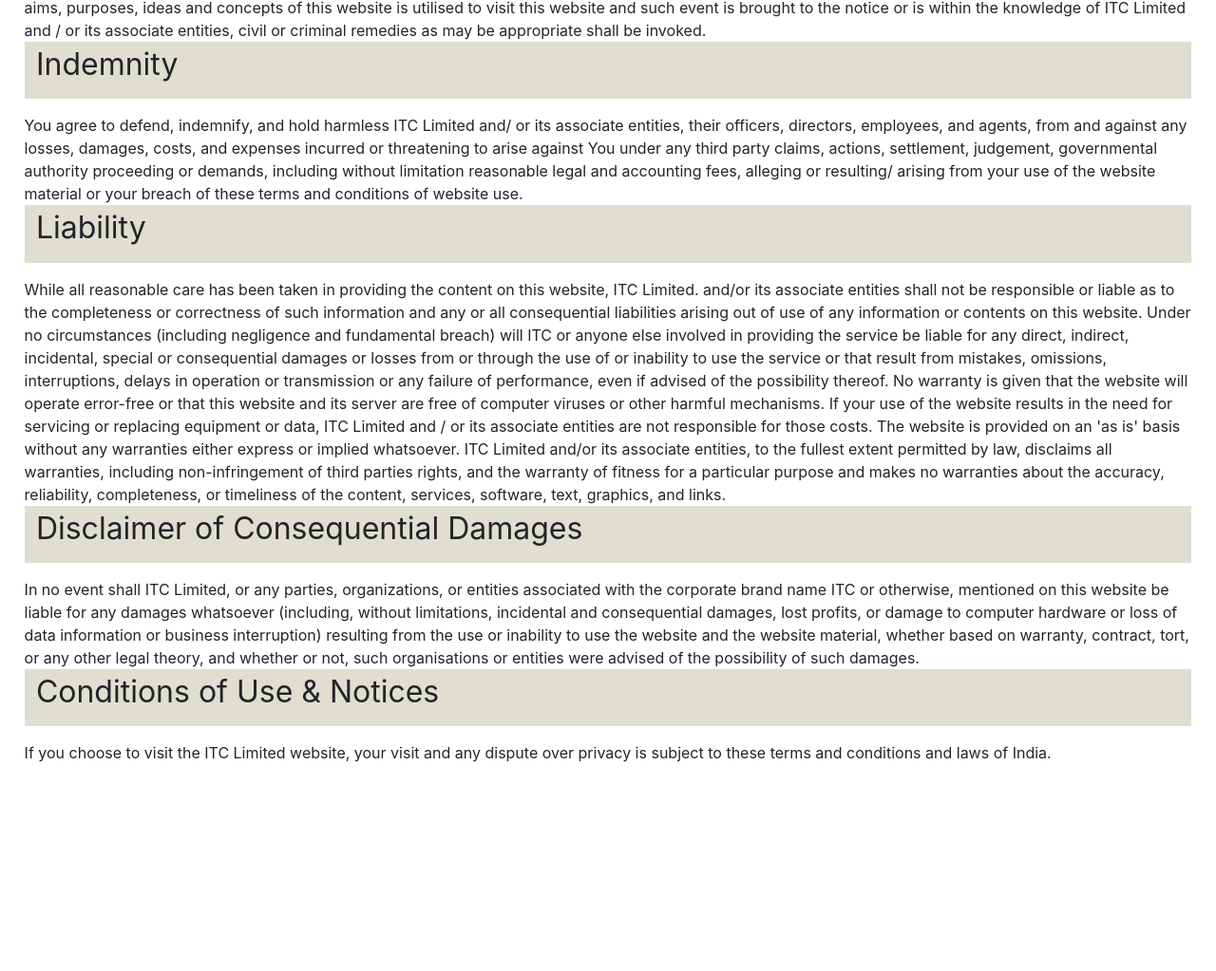
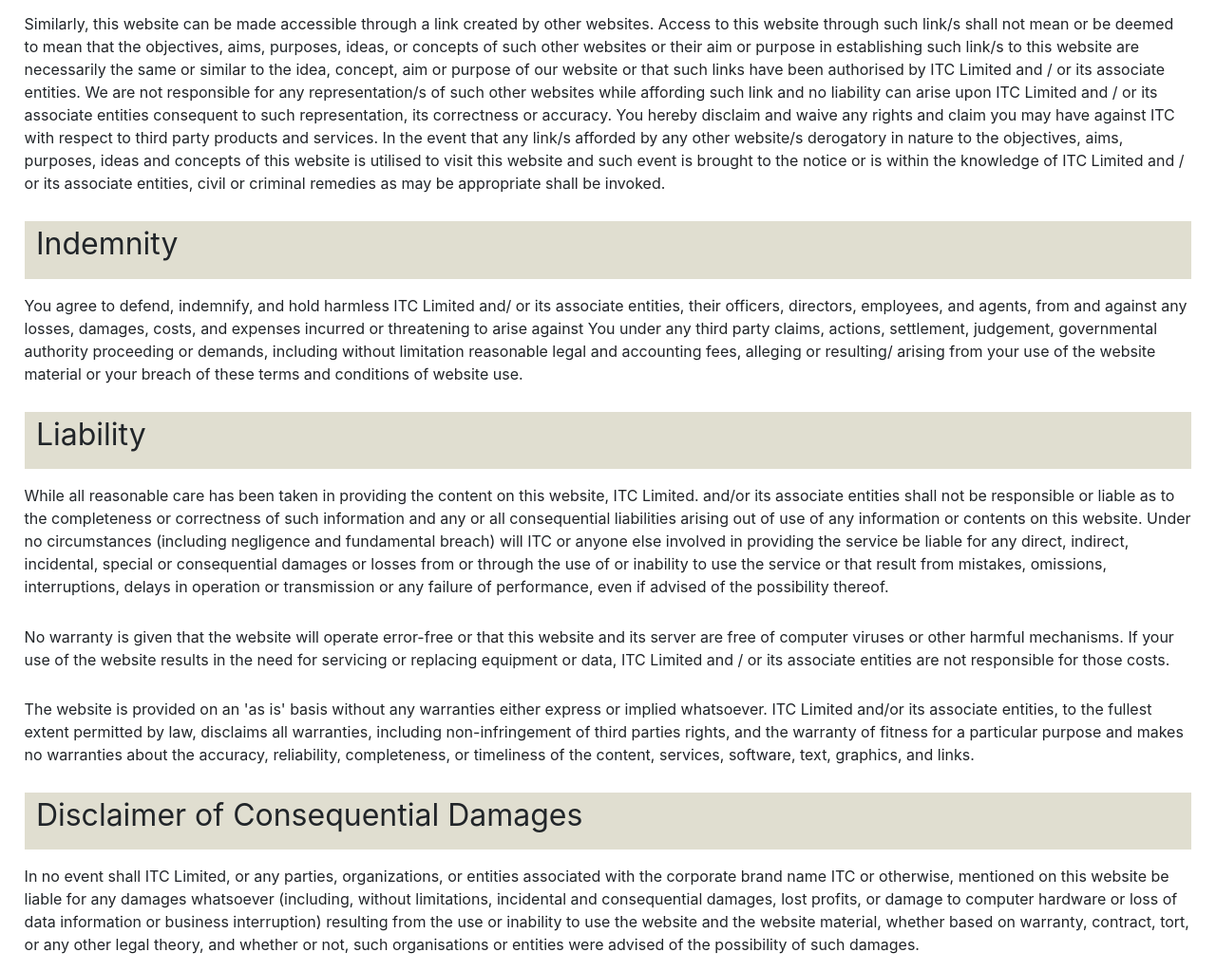
Before and after one commit to vk31298/JSR-Continental, a plain HTML site: page termsandcondition.html in a window 1280 px wide. Shown: the part 1395-2418 px from the top of the page at 95% size. Before the commit the page ends 2226 px from the top, so only its background shows below. Drawn offline with Linux system fonts and the light colour scheme.

Commit message:
Update termsandcondition.html

```diff
--- a/termsandcondition.html
+++ b/termsandcondition.html
@@ -45,14 +45,14 @@
 	<p id="cpp">TERMS OF USE</p>
 <p class="st">Terms and Conditions of Website Use</p>
 
-This page states the Terms and Conditions under which you (Visitor) may visit this website. Please read this page carefully. If you do not accept the Terms and Conditions stated here, we would request you to exit this site. ITC Limited, any of its business divisions and / or its subsidiaries, associate companies or subsidiaries to subsidiaries or such other investment companies (in India or abroad) reserve their respective rights to revise these Terms and Conditions at any time by updating this posting. You should visit this page periodically to re-appraise yourself of the Terms and Conditions, because they are binding on all users of this website.
+<p class="para"> This page states the Terms and Conditions under which you (Visitor) may visit this website. Please read this page carefully. If you do not accept the Terms and Conditions stated here, we would request you to exit this site. ITC Limited, any of its business divisions and / or its subsidiaries, associate companies or subsidiaries to subsidiaries or such other investment companies (in India or abroad) reserve their respective rights to revise these Terms and Conditions at any time by updating this posting. You should visit this page periodically to re-appraise yourself of the Terms and Conditions, because they are binding on all users of this website.</p>
 
 
 <p class="st">Use of Content</p>
 
-All logos, brands, and marks appearing on this site, except as otherwise noted, are properties either owned or used under license, by ITC Limited and / or its associate entities who feature on this website. The use of these properties or any other content on this site, except as provided in these terms and conditions or the site content, is strictly prohibited.
+<p class="para">All logos, brands, and marks appearing on this site, except as otherwise noted, are properties either owned or used under license, by ITC Limited and / or its associate entities who feature on this website. The use of these properties or any other content on this site, except as provided in these terms and conditions or the site content, is strictly prohibited.</p>
 
-You may not sell or modify the content of this website or reproduce, display, publicly perform, distribute, or otherwise use the materials in any way for any public or commercial purpose without the respective organization’s or entity’s written permission.
+<p class="para">You may not sell or modify the content of this website or reproduce, display, publicly perform, distribute, or otherwise use the materials in any way for any public or commercial purpose without the respective organization’s or entity’s written permission.</p>
 
 
 
@@ -77,28 +77,28 @@
 
 <p class="st">Links to/from other Websites</p>
 
-This website contains links to other websites. These links are provided solely as a convenience to you. Wherever such link/s lead to sites that do not belong to ITC Limited and / or its associate entities, ITC Limited is not responsible for the content of linked sites and does not make any representations regarding the security, correctness or accuracy of the content on such websites. Any reference on this website to a hypertext link, to a specific product, process, or service, or other reference to any third party products, services, or website does not constitute or imply any ownership, sponsorship, endorsement arrangement or any other relationship between ITC Limited website and anything found at such hypertext link or third party website. If you decide to access such linked websites, you do so at your own risk.
+<p class="para">This website contains links to other websites. These links are provided solely as a convenience to you. Wherever such link/s lead to sites that do not belong to ITC Limited and / or its associate entities, ITC Limited is not responsible for the content of linked sites and does not make any representations regarding the security, correctness or accuracy of the content on such websites. Any reference on this website to a hypertext link, to a specific product, process, or service, or other reference to any third party products, services, or website does not constitute or imply any ownership, sponsorship, endorsement arrangement or any other relationship between ITC Limited website and anything found at such hypertext link or third party website. If you decide to access such linked websites, you do so at your own risk.</p>
 
-Similarly, this website can be made accessible through a link created by other websites. Access to this website through such link/s shall not mean or be deemed to mean that the objectives, aims, purposes, ideas, or concepts of such other websites or their aim or purpose in establishing such link/s to this website are necessarily the same or similar to the idea, concept, aim or purpose of our website or that such links have been authorised by ITC Limited and / or its associate entities. We are not responsible for any representation/s of such other websites while affording such link and no liability can arise upon ITC Limited and / or its associate entities consequent to such representation, its correctness or accuracy. You hereby disclaim and waive any rights and claim you may have against ITC with respect to third party products and services. In the event that any link/s afforded by any other website/s derogatory in nature to the objectives, aims, purposes, ideas and concepts of this website is utilised to visit this website and such event is brought to the notice or is within the knowledge of ITC Limited and / or its associate entities, civil or criminal remedies as may be appropriate shall be invoked.
+<p class="para">Similarly, this website can be made accessible through a link created by other websites. Access to this website through such link/s shall not mean or be deemed to mean that the objectives, aims, purposes, ideas, or concepts of such other websites or their aim or purpose in establishing such link/s to this website are necessarily the same or similar to the idea, concept, aim or purpose of our website or that such links have been authorised by ITC Limited and / or its associate entities. We are not responsible for any representation/s of such other websites while affording such link and no liability can arise upon ITC Limited and / or its associate entities consequent to such representation, its correctness or accuracy. You hereby disclaim and waive any rights and claim you may have against ITC with respect to third party products and services. In the event that any link/s afforded by any other website/s derogatory in nature to the objectives, aims, purposes, ideas and concepts of this website is utilised to visit this website and such event is brought to the notice or is within the knowledge of ITC Limited and / or its associate entities, civil or criminal remedies as may be appropriate shall be invoked.</p>
 
 
 
 <p class="st">Indemnity</p>
 
-You agree to defend, indemnify, and hold harmless ITC Limited and/ or its associate entities, their officers, directors, employees, and agents, from and against any losses, damages, costs, and expenses incurred or threatening to arise against You under any third party claims, actions, settlement, judgement, governmental authority proceeding or demands, including without limitation reasonable legal and accounting fees, alleging or resulting/ arising from your use of the website material or your breach of these terms and conditions of website use.
+<p class="para">You agree to defend, indemnify, and hold harmless ITC Limited and/ or its associate entities, their officers, directors, employees, and agents, from and against any losses, damages, costs, and expenses incurred or threatening to arise against You under any third party claims, actions, settlement, judgement, governmental authority proceeding or demands, including without limitation reasonable legal and accounting fees, alleging or resulting/ arising from your use of the website material or your breach of these terms and conditions of website use. </p>
 
 <p class="st">Liability</p>
 
-While all reasonable care has been taken in providing the content on this website, ITC Limited. and/or its associate entities shall not be responsible or liable as to the completeness or correctness of such information and any or all consequential liabilities arising out of use of any information or contents on this website. Under no circumstances (including negligence and fundamental breach) will ITC or anyone else involved in providing the service be liable for any direct, indirect, incidental, special or consequential damages or losses from or through the use of or inability to use the service or that result from mistakes, omissions, interruptions, delays in operation or transmission or any failure of performance, even if advised of the possibility thereof.
+<p class="para">While all reasonable care has been taken in providing the content on this website, ITC Limited. and/or its associate entities shall not be responsible or liable as to the completeness or correctness of such information and any or all consequential liabilities arising out of use of any information or contents on this website. Under no circumstances (including negligence and fundamental breach) will ITC or anyone else involved in providing the service be liable for any direct, indirect, incidental, special or consequential damages or losses from or through the use of or inability to use the service or that result from mistakes, omissions, interruptions, delays in operation or transmission or any failure of performance, even if advised of the possibility thereof.</p>
 
-No warranty is given that the website will operate error-free or that this website and its server are free of computer viruses or other harmful mechanisms. If your use of the website results in the need for servicing or replacing equipment or data, ITC Limited and / or its associate entities are not responsible for those costs.
+<p class="para">No warranty is given that the website will operate error-free or that this website and its server are free of computer viruses or other harmful mechanisms. If your use of the website results in the need for servicing or replacing equipment or data, ITC Limited and / or its associate entities are not responsible for those costs. </p>
 
-The website is provided on an 'as is' basis without any warranties either express or implied whatsoever. ITC Limited and/or its associate entities, to the fullest extent permitted by law, disclaims all warranties, including non-infringement of third parties rights, and the warranty of fitness for a particular purpose and makes no warranties about the accuracy, reliability, completeness, or timeliness of the content, services, software, text, graphics, and links.
+<p class="para">The website is provided on an 'as is' basis without any warranties either express or implied whatsoever. ITC Limited and/or its associate entities, to the fullest extent permitted by law, disclaims all warranties, including non-infringement of third parties rights, and the warranty of fitness for a particular purpose and makes no warranties about the accuracy, reliability, completeness, or timeliness of the content, services, software, text, graphics, and links. </p>
 
 
 <p class="st">Disclaimer of Consequential Damages</p>
 
-In no event shall ITC Limited, or any parties, organizations, or entities associated with the corporate brand name ITC or otherwise, mentioned on this website be liable for any damages whatsoever (including, without limitations, incidental and consequential damages, lost profits, or damage to computer hardware or loss of data information or business interruption) resulting from the use or inability to use the website and the website material, whether based on warranty, contract, tort, or any other legal theory, and whether or not, such organisations or entities were advised of the possibility of such damages.
+<p class="para">In no event shall ITC Limited, or any parties, organizations, or entities associated with the corporate brand name ITC or otherwise, mentioned on this website be liable for any damages whatsoever (including, without limitations, incidental and consequential damages, lost profits, or damage to computer hardware or loss of data information or business interruption) resulting from the use or inability to use the website and the website material, whether based on warranty, contract, tort, or any other legal theory, and whether or not, such organisations or entities were advised of the possibility of such damages.</p>
 
 
 <p class="st">Conditions of Use & Notices</p>
```
